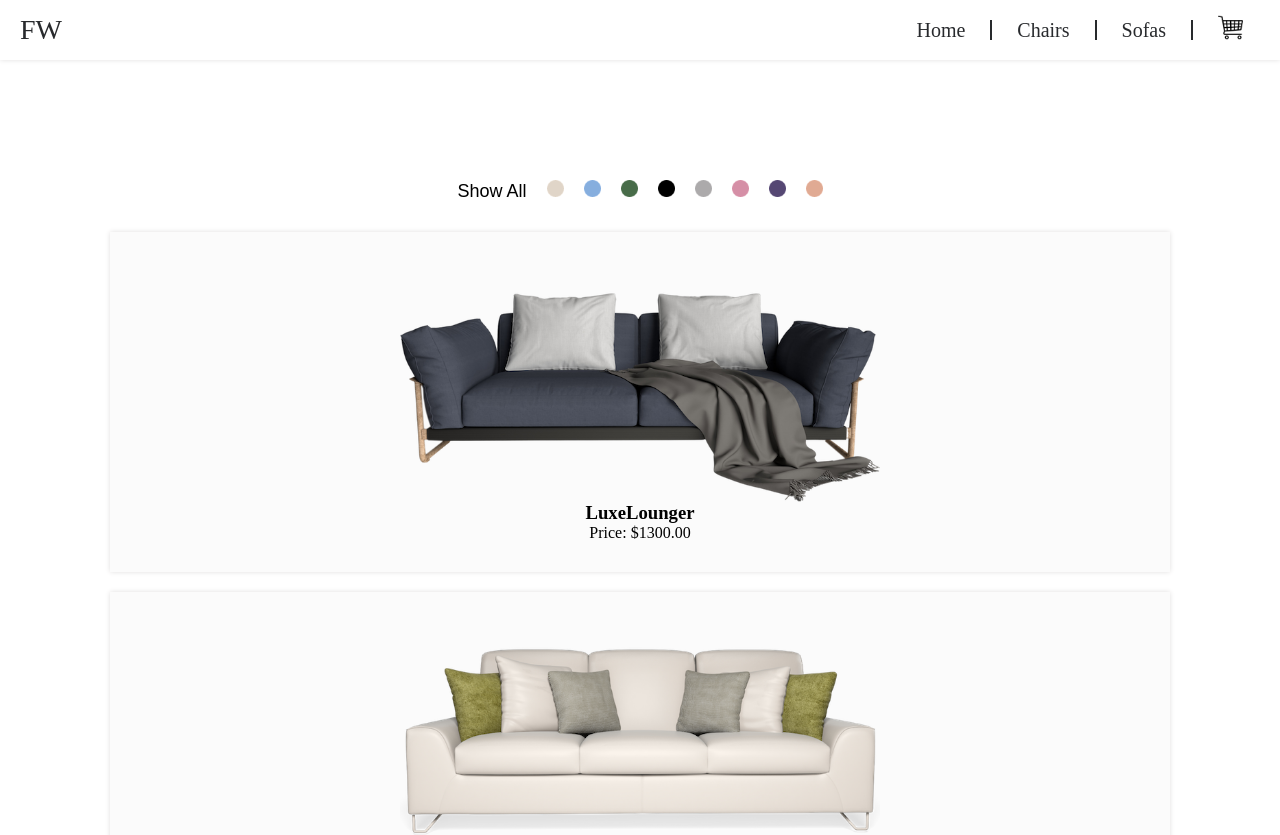
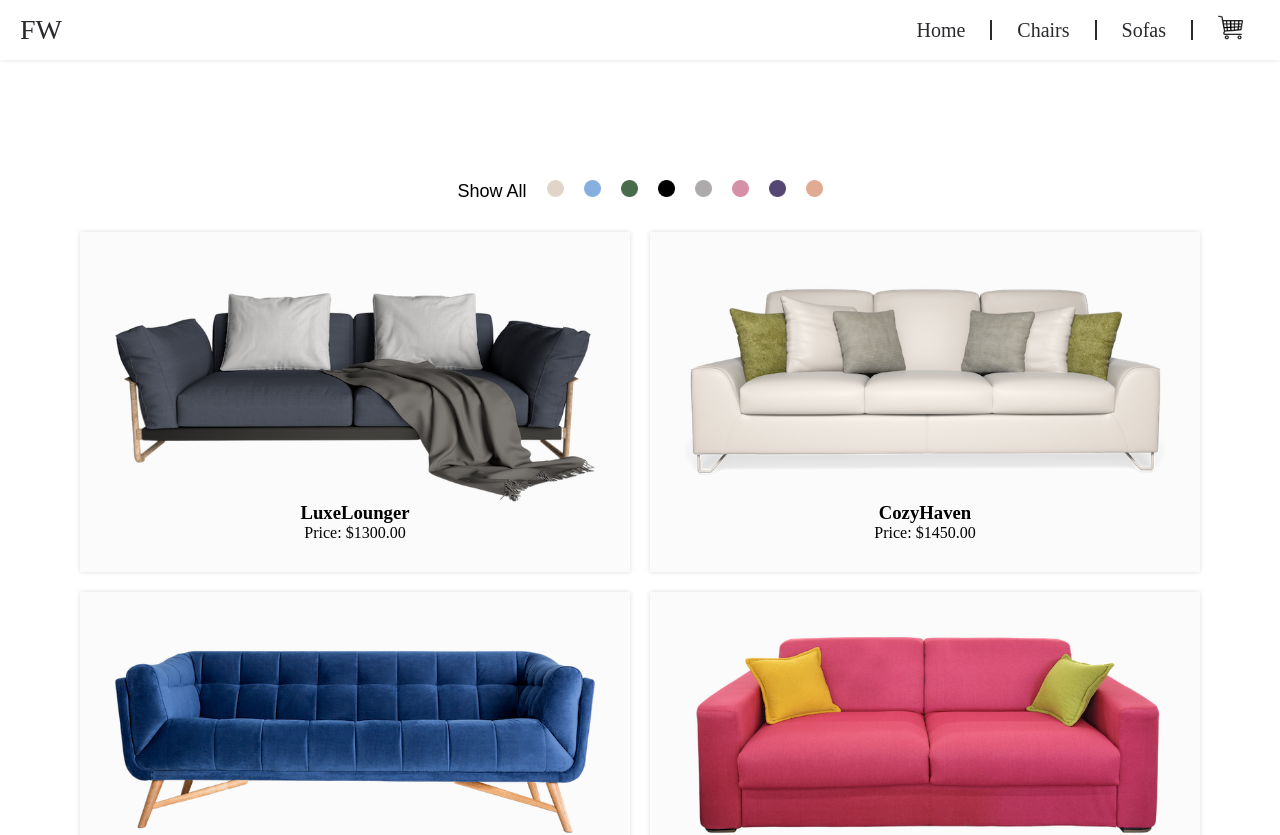
Before and after one commit to DevMari999/e-commerce-furniture, a React (Create React App) app: page /all-sofas in a window 1280 px wide. Shown: the top 835 px of the page. Built offline with nearby package versions, Linux system fonts and the light colour scheme.

Commit message:
form fix

```diff
--- a/src/components/AllProducts/AllProducts.css
+++ b/src/components/AllProducts/AllProducts.css
@@ -4,7 +4,7 @@
     justify-content: space-evenly;
     align-items: center;
     flex-direction: column;
-    padding: 100px;
+    padding: 100px 70px;
 }
 
 .color-filter {
```
